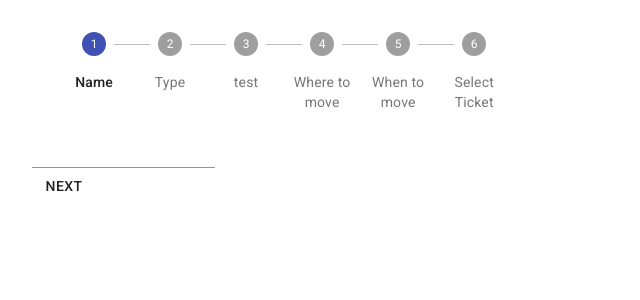
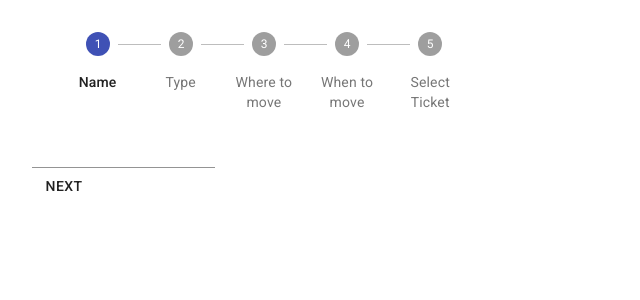
Before and after one commit to m-ata/ninebarc-assignment-ticket-system, a React app: page / in a window 1280 px wide. Shown: the top 300 px of the page, without its empty margins (0-640 px from the left). Built offline with nearby package versions, Linux system fonts and the light colour scheme.

Commit message:
context api setup

```diff
--- a/src/components/layout/index.tsx
+++ b/src/components/layout/index.tsx
@@ -1,31 +1,37 @@
 import * as React from 'react';
 import { Container, Grid, Stepper, Step, StepLabel, Button } from '@material-ui/core';
 import Steps from '../steps'
+import appReducer from '../../store/reducer';
+import AppContext from '../../store/context';
+import { initialState } from '../../store/constants';
 
-const { useState } = React
+const { useState, useEffect } = React
 
-function getSteps(type: string) {
-    return ['Name', 'Type', type, 'Where to move', 'When to move', 'Select Ticket'];
+function getSteps() {
+    return ['Name', 'Type', 'Where to move', 'When to move', 'Select Ticket'];
 }
 
 const Layout = () => {
 
+    const [state, dispatch] = React.useReducer(appReducer, initialState);
+
     const [localState, setLocalState] = useState({
         activeStep: 0
     });
-    const steps = getSteps('test');
+    const steps = getSteps();
 
     const { activeStep } = localState;
 
     const handleNext = () => {
-        setLocalState(prev => ({...prev, activeStep: activeStep + 1}))
+        setLocalState(prev => ({ ...prev, activeStep: activeStep + 1 }))
     }
 
     const handleBack = () => {
-        setLocalState(prev => ({...prev, activeStep: activeStep - 1}))
+        setLocalState(prev => ({ ...prev, activeStep: activeStep - 1 }))
     }
 
     return (
+        <AppContext.Provider value={{state,dispatch}}>
             <Container>
                 <Grid container >
                     <Grid item>
@@ -50,6 +56,8 @@ const Layout = () => {
                     <Button onClick={handleNext}> Next </Button>
                 </Grid>
             </Container>
+        </AppContext.Provider>
+
     )
 }
 
--- /dev/null
+++ b/src/interface/index.tsx
@@ -0,0 +1,9 @@
+export interface Answers {
+    name: string,
+    type: string,
+    days?: number,
+    from: string,
+    to: string,
+    date: Date,
+    dateFilterType: string
+}
--- /dev/null
+++ b/src/store/constants/index.ts
@@ -0,0 +1,9 @@
+export const initialState = {
+    name: '',
+    type: 'single',
+    days: 1,
+    from: '',
+    to: '',
+    date: new Date(),
+    dateFilterType: 'deaprture'
+}
--- /dev/null
+++ b/src/store/context/index.ts
@@ -0,0 +1,12 @@
+import { createContext, Dispatch } from 'react';
+import { initialState } from '../constants';
+import { Answers } from '../../interface';
+
+const AppContext = createContext<{
+  state: Answers;
+  dispatch: Dispatch<any>;
+}>({
+  state: initialState,
+  dispatch: () => null
+});
+export default AppContext;
--- /dev/null
+++ b/src/store/reducer/index.ts
@@ -0,0 +1,9 @@
+import { initialState } from "../constants"
+
+const appReducer = (state = initialState, action: any) => {
+    if (action.type === 'SET') {
+        return {...state, [action.field]: action.value};
+    }
+    return state;
+}
+export default appReducer;
```
Lines whose indentation alone changed are shown as unchanged.
